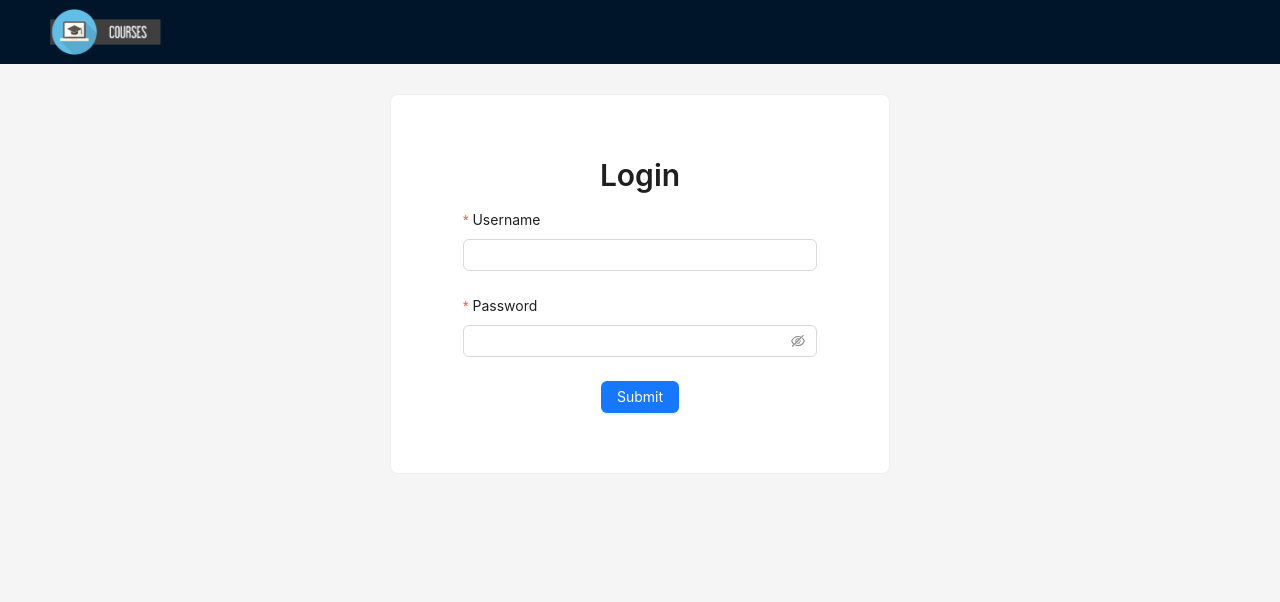
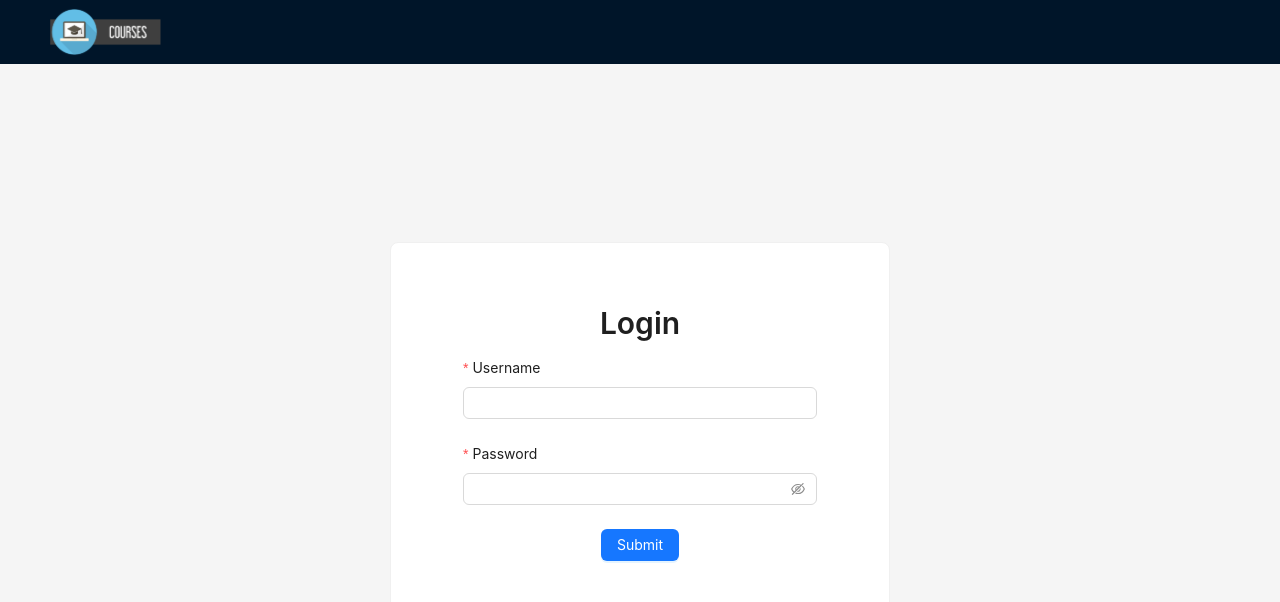
Before and after one commit to bt-diana/courses-app, a React (Vite) app: page /#/login in a window 1280 px wide. Shown: the top 602 px of the page. Built offline with nearby package versions, Linux system fonts and the light colour scheme.

Commit message:
style: update LoginForm style

```diff
--- a/src/components/LoginForm/LoginForm.css
+++ b/src/components/LoginForm/LoginForm.css
@@ -1,7 +1,13 @@
+.login-container {
+    display: flex;
+    align-items: center;
+    height: calc(100vh - 64px - 60px);
+    justify-content: center;
+}
+
 .login-card {
     width: 500px;
     padding: 12px 48px;
-    margin: auto;
 }
 
 .login-form {
--- a/src/components/LoginForm/LoginForm.tsx
+++ b/src/components/LoginForm/LoginForm.tsx
@@ -14,6 +14,7 @@
 
 const LoginForm = ({ onFinish, onFinishFailed }: LoginFormProps) => {
   return (
+    <div className="login-container">
       <Card className="login-card">
         <Form
           className="login-form"
@@ -49,6 +50,7 @@
           </Form.Item>
         </Form>
       </Card>
+    </div>
   );
 };
 
```
Lines whose indentation alone changed are shown as unchanged.
